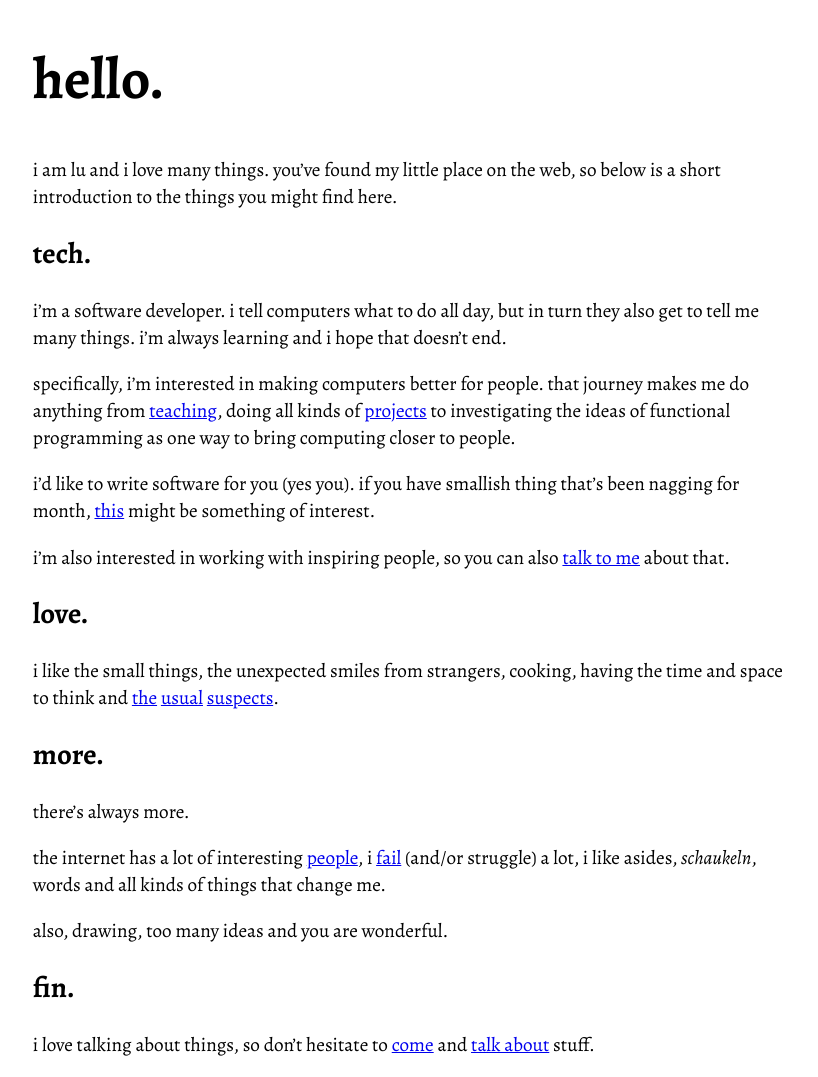
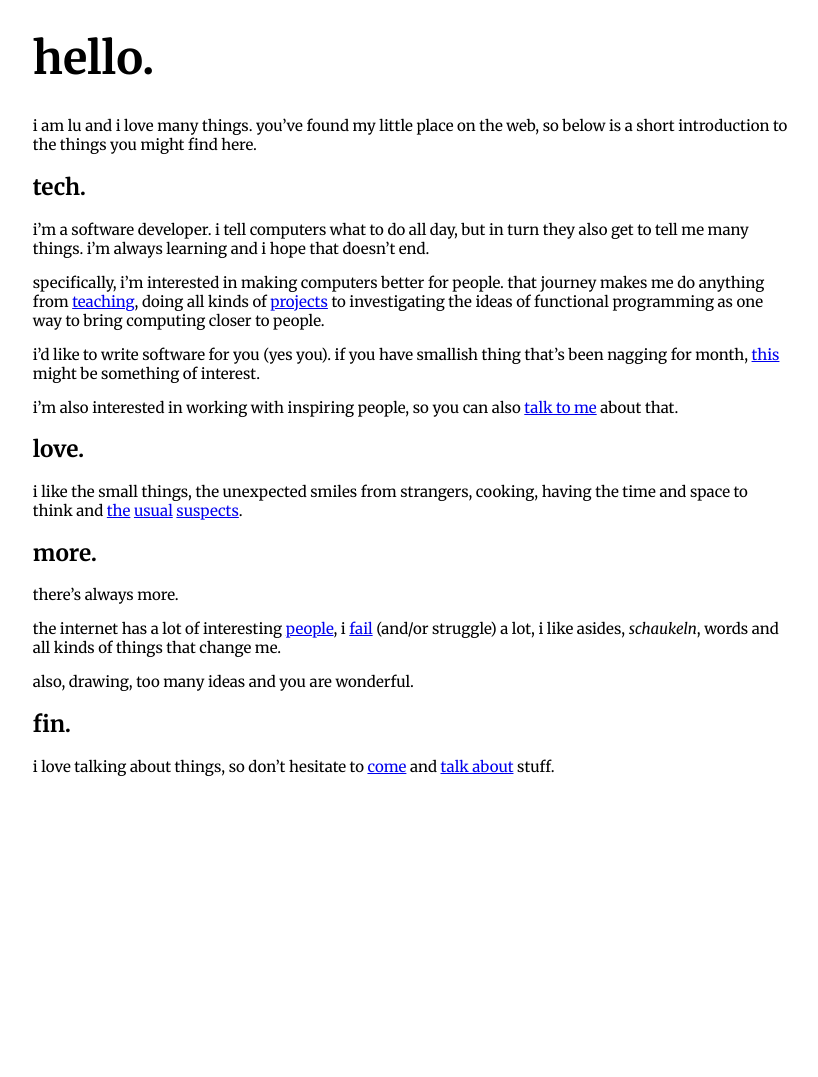
Before and after one commit to heyLu/heylu.github.com, a Jekyll site: the page built from index.md, in a window 1280 px wide. Shown: the whole page, without its empty margins (228-1046 px from the left). Built offline with Jekyll 4.4.1, drawn with Linux system fonts in a browser that asks for light colours; after the commit the page ends 900 px from its top, so only the background shows below that.

Commit message:
use merriweather with a slightly smaller font-size.
i think it's more readable.

```diff
--- a/_layouts/page.html
+++ b/_layouts/page.html
@@ -4,13 +4,13 @@
 		<title>{{ page.title }}</title>
 		<meta charset="utf-8" />
 
-		<link href='http://fonts.googleapis.com/css?family=Alegreya:400,400italic,700,700italic' rel='stylesheet' type='text/css' />
+		<link href='http://fonts.googleapis.com/css?family=Merriweather:400,400italic,700,700italic' rel='stylesheet' type='text/css' />
 		<style type="text/css">
 			#page {
 				margin: auto 20%;
 
-				font-family: "Alegreya", serif;
-				font-size: larger;
+				font-family: "Merriweather", serif;
+				font-size: 15px;
 			}
 
 			#page > h1 {
```
